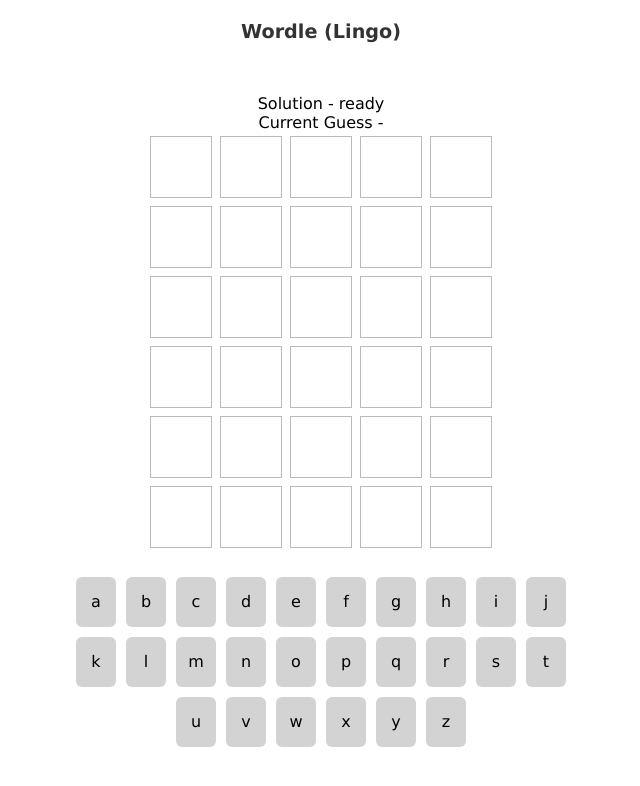
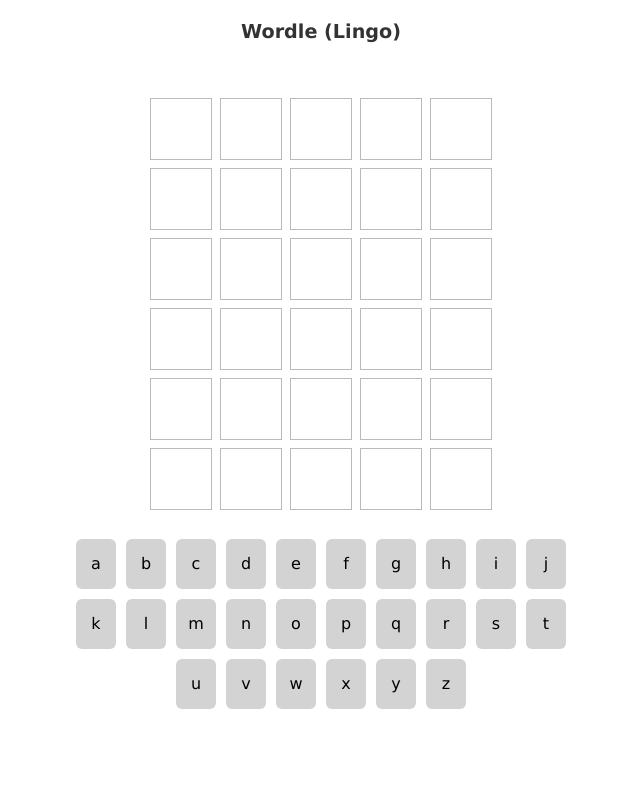
Before and after one commit to StellarSnow/reacttutorial, a React (Create React App) app: page / in a window 1280 px wide. Shown: the top 786 px of the page, without its empty margins (319-959 px from the left). Built offline with nearby package versions, Linux system fonts and the light colour scheme; data requests are answered from the project's data file; the HTML template or start-up script is replaced by a standard one.

Commit message:
Remove code used for debugging

```diff
--- a/src/components/Wordle.js
+++ b/src/components/Wordle.js
@@ -26,8 +26,6 @@
 
   return (
     <div>
-      <div>Solution - { solution }</div>
-      <div>Current Guess - { currentGuess }</div>
       <Grid currentGuess={currentGuess} guesses={guesses} turn={turn} />
       <Keypad usedKeys={usedKeys} />
       {showModal && <Modal isCorrect={isCorrect} turn={turn} solution={solution} />}
--- a/src/hooks/useWordle.js
+++ b/src/hooks/useWordle.js
@@ -82,17 +82,17 @@
     const handleKeyup = ({ key }) => {
         if (key === 'Enter') {
             if (turn > 5) {
-                console.log('You used all your guesses.')
+                //You used all your guesses
                 return
             }
 
             if (history.includes(currentGuess)) {
-                console.log('You already tried this word.')
+                //You already tried this word
                 return
             }
 
             if (currentGuess.length !== 5) {
-                console.log('Word must be 5 characters long')
+                //Word must be 5 characters long
                 return
             }
 
```
